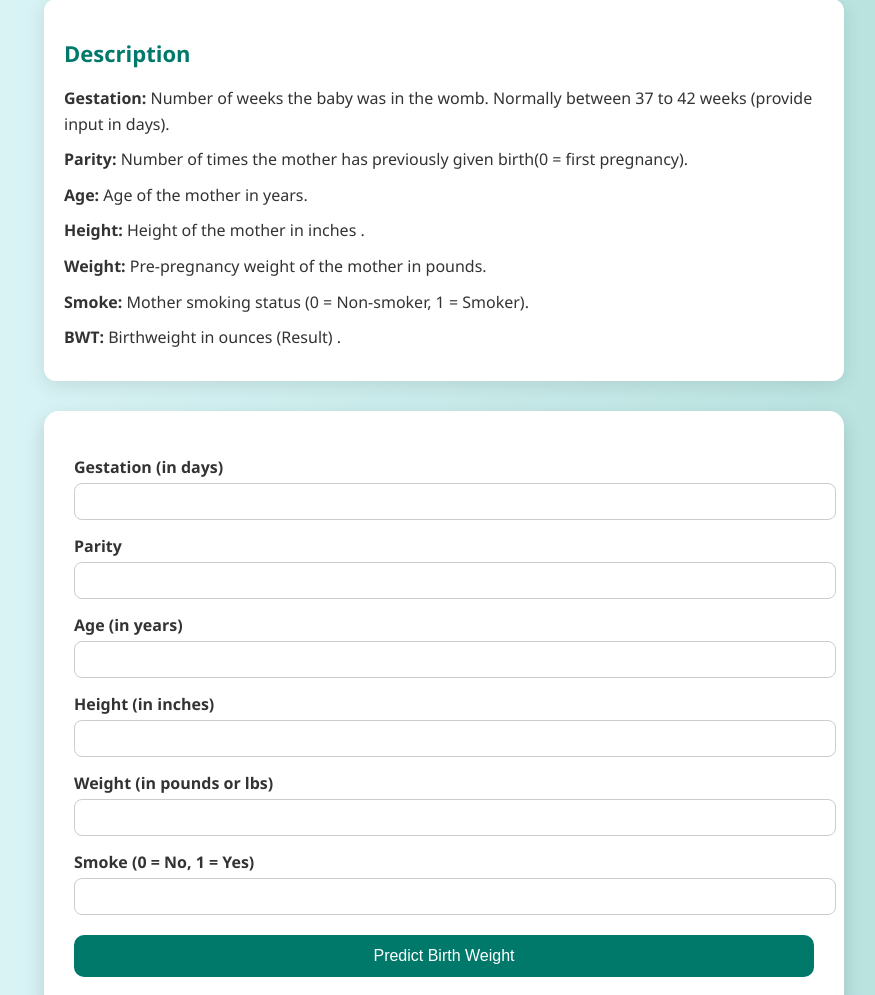
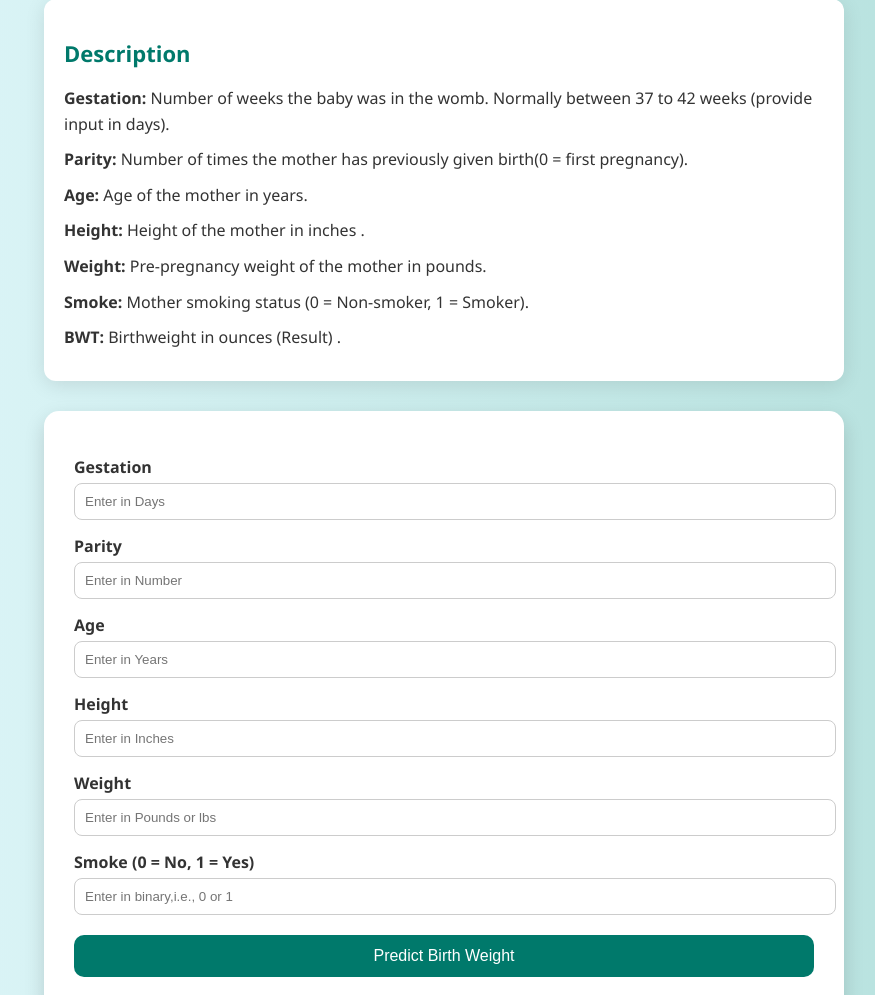
Before and after one commit to Vikash-Kumar-984/Machine-Learning-Model-API-Frontend-and-Backend, a Flask app: page / in a window 1280 px wide. Shown: the part 189-1184 px from the top of the page, without its empty margins (196-1071 px from the left). Run offline with Flask 3, Linux system fonts and the light colour scheme.

Commit message:
Update index.html placeholder added

```diff
--- a/templates/index.html
+++ b/templates/index.html
@@ -119,23 +119,23 @@
     </div>
 
     <form action="/predict" method="POST">
-      <label for="gestation">Gestation (in days)</label>
-      <input name="gestation" type="number" required>
+      <label for="gestation">Gestation </label>
+      <input name="gestation" type="number" required placeholder="Enter in Days">
 
       <label for="parity">Parity</label>
-      <input name="parity" type="number" required>
+      <input name="parity" type="number" required placeholder="Enter in Number">
 
-      <label for="age">Age (in years)</label>
-      <input name="age" type="number" required>
+      <label for="age">Age</label>
+      <input name="age" type="number" required placeholder="Enter in Years">
 
-      <label for="height">Height (in inches)</label>
-      <input name="height" type="number" required>
+      <label for="height">Height</label>
+      <input name="height" type="number" required placeholder="Enter in Inches">
 
-      <label for="weight">Weight (in pounds or lbs)</label>
-      <input name="weight" type="number" required>
+      <label for="weight">Weight</label>
+      <input name="weight" type="number" required placeholder="Enter in Pounds or lbs">
 
       <label for="smoke">Smoke (0 = No, 1 = Yes)</label>
-      <input name="smoke" type="number" min="0" max="1" required>
+      <input name="smoke" type="number" min="0" max="1" required placeholder="Enter in binary,i.e., 0 or 1">
 
       <button type="submit">Predict Birth Weight</button>
 
```
